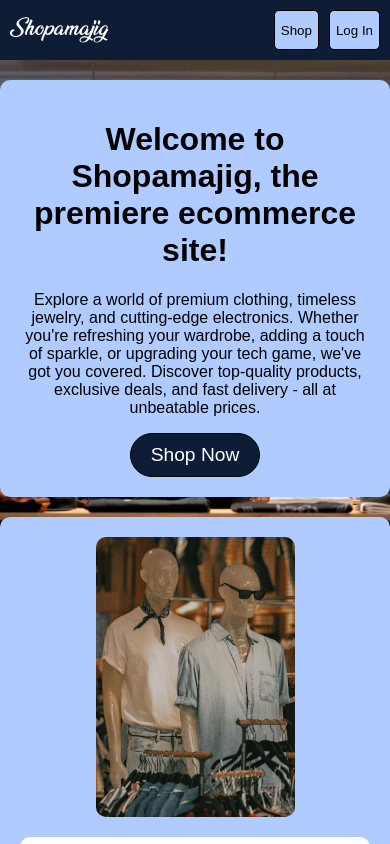
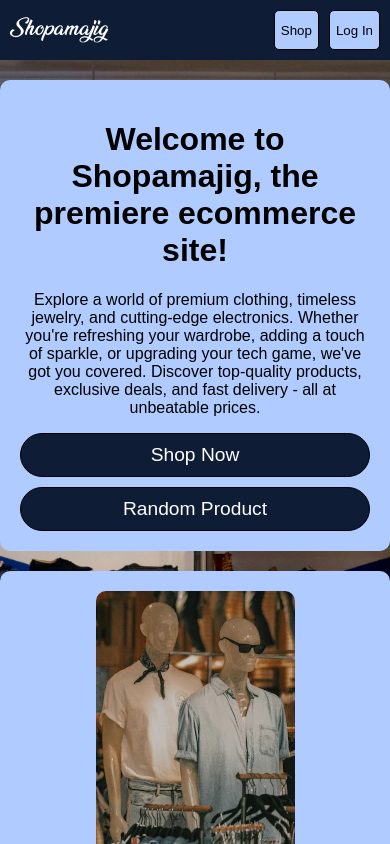
Before and after one commit to kyledinardi/shopping-cart, a React (Vite) app: page / in a window 390 px wide. Shown: the top 844 px of the page. Built offline with nearby package versions, Linux system fonts and the light colour scheme.

Commit message:
Add random product button

```diff
--- a/src/pages/Home.jsx
+++ b/src/pages/Home.jsx
@@ -1,4 +1,5 @@
-import { Link } from 'react-router-dom';
+import { Link, useNavigate } from 'react-router-dom';
+import backendFetch from '../helpers/backendFetch';
 import styles from '../style/Home.module.css';
 import maleClothingImage from '../assets/frames-for-your-heart-OnELxjs2mBc-unsplash.webp';
 import femaleClothingImage from '../assets/vasilis-caravitis-KhWNxsFWU84-unsplash.webp';
@@ -6,6 +7,13 @@ import jewelryImage from '../assets/nataliya-melnychuk-oO0JAOJhquk-unsplash.webp
 import electronicsImage from '../assets/mohammadreza-alidoost-0rUp9vgyEYo-unsplash.webp';
 
 export default function Home() {
+  const navigate = useNavigate();
+
+  async function randomProduct() {
+    const response = await backendFetch('/products/random');
+    navigate(`/products/${response.product._id}`);
+  }
+
   return (
     <main>
       <div className={styles.home}>
@@ -21,6 +29,9 @@ export default function Home() {
           <div className={styles.buttons}>
             <button className='bigLinkButton'>
               <Link to='/shop'>Shop Now</Link>
+            </button>
+            <button className='bigButton' onClick={randomProduct}>
+              Random Product
             </button>
             {localStorage.getItem('token') && (
               <button className='bigLinkButton'>
--- a/src/style/Home.module.css
+++ b/src/style/Home.module.css
@@ -49,4 +49,8 @@
   .categories {
     grid-template-columns: 1fr;
   }
+
+  .buttons {
+    flex-direction: column;
+  }
 }
```
